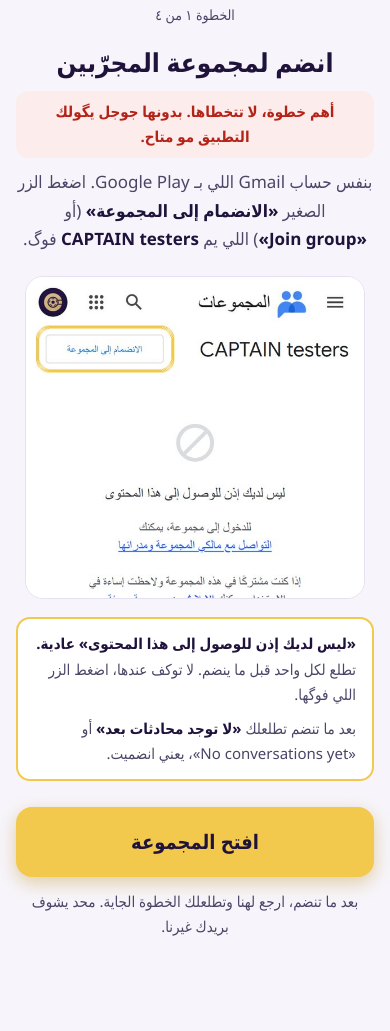
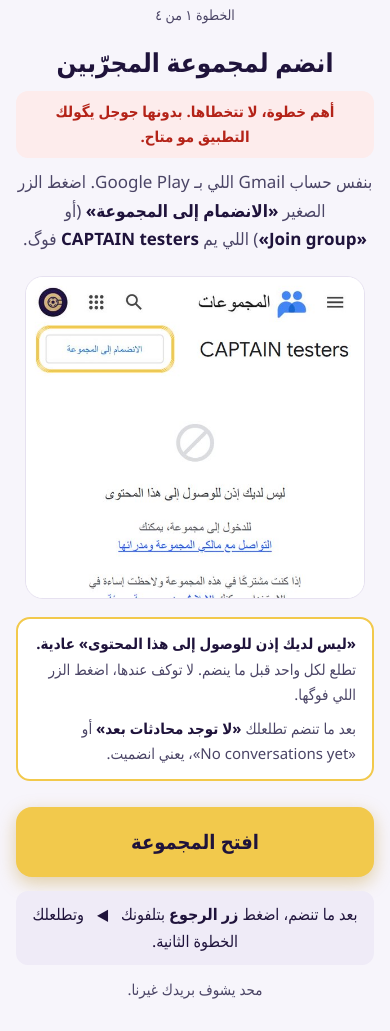
Before and after one commit to itsm0000/captain-legal, a plain HTML site: page join/index.html in a window 390 px wide. Shown: the part 69-1100 px from the top of the page. Before the commit the page ends 1057 px from the top, so only its background shows below. Drawn offline with Linux system fonts and the light colour scheme; no server answers.

Commit message:
join: the group and opt-in pages open in the same tab; the phone's Back button brings the next step

```diff
--- a/join/index.html
+++ b/join/index.html
@@ -58,6 +58,7 @@
   @keyframes flash { 50% { box-shadow: 0 0 0 6px var(--gold-bg); } }
   .key { display: inline-block; min-width: 1.8em; padding: 0 6px; border-radius: 8px; background: var(--soft); font-weight: 700; text-align: center; }
   #open-chrome { margin-top: 18px; font-size: 18px; }
+  .back-hint { margin: 14px 0 0; padding: 10px 14px; border-radius: 12px; background: var(--soft); color: var(--ink); font-size: 16px; }
   .copy { margin-top: 12px; padding: 14px 16px; border: 2px solid var(--line); border-radius: 14px; background: var(--card); color: var(--ink); font: inherit; font-size: 16px; font-weight: 600; cursor: pointer; }
   .link-box { margin-top: 10px; width: 100%; padding: 10px 12px; border: 1px solid var(--line); border-radius: 10px; background: var(--card); color: var(--ink); font: 14px/1.4 monospace; direction: ltr; }
   @media (prefers-color-scheme: dark) { .must, .warn-box { background: #3A1A1F; color: #FFD7D7; } .warn-box { border-color: #7A2E36; } .warn-box b { color: #FF9C9C; } }
@@ -103,16 +104,17 @@
       <p><b>«ليس لديك إذن للوصول إلى هذا المحتوى» عادية.</b> تطلع لكل واحد قبل ما ينضم. لا توكف عندها، اضغط الزر اللي فوگها.</p>
       <p>بعد ما تنضم تطلعلك <b>«لا توجد محادثات بعد»</b> أو «<span lang="en">No conversations yet</span>»، يعني انضميت.</p>
     </div>
-    <a class="go" data-next="2" target="_blank" rel="noopener" href="https://groups.google.com/g/captain-testers">افتح المجموعة</a>
-    <p class="after">بعد ما تنضم، ارجع لهنا وتطلعلك الخطوة الجاية. محد يشوف بريدك غيرنا.</p>
+    <a class="go" data-next="2" href="https://groups.google.com/g/captain-testers">افتح المجموعة</a>
+    <p class="back-hint">بعد ما تنضم، اضغط <b>زر الرجوع</b> بتلفونك <span class="key">◀</span> وتطلعلك الخطوة الثانية.</p>
+    <p class="after">محد يشوف بريدك غيرنا.</p>
   </section>
 
   <section data-step="2">
     <h1>فعّل التجربة</h1>
     <p class="lead">اضغط الزر الأزرق <b>«<span lang="en">Become a tester</span>»</b> أو <b>«أصبح مختبِرًا»</b> بآخر الصفحة، وبعدها ارجع هنا.</p>
     <div class="pic"><img src="become-tester.jpg" width="600" height="428" alt="صفحة Google Play للتجربة، والزر الأزرق Become a tester بآخرها"></div>
-    <a class="go" data-next="3" target="_blank" rel="noopener" href="https://play.google.com/apps/testing/com.captain.football">افتح صفحة التجربة</a>
-    <p class="after">بعد ما تضغطه، ارجع لهنا.</p>
+    <a class="go" data-next="3" href="https://play.google.com/apps/testing/com.captain.football">افتح صفحة التجربة</a>
+    <p class="back-hint">بعد ما تضغطه، اضغط <b>زر الرجوع</b> بتلفونك <span class="key">◀</span> وتطلعلك خطوة التنزيل.</p>
     <div class="warn-box">
       <p><b>طلعتلك «<span lang="en">App not available</span>»؟</b></p>
       <p>يعني حسابك مو بالمجموعة. ارجع للخطوة الأولى واضغط «الانضمام إلى المجموعة»، أو بدّل لنفس الحساب اللي انضميت بيه (صورة حسابك فوگ ← تبديل الحساب).</p>
```
